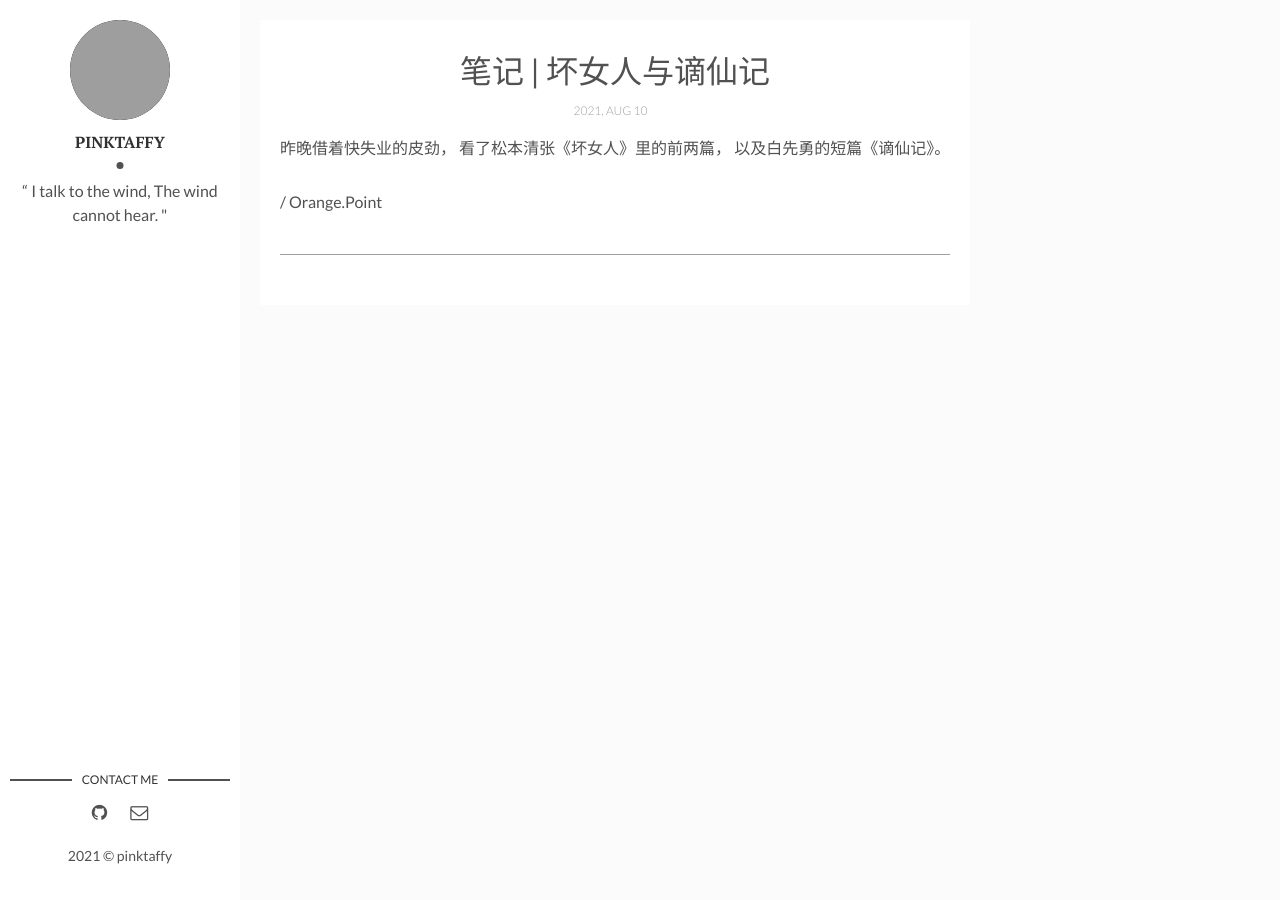
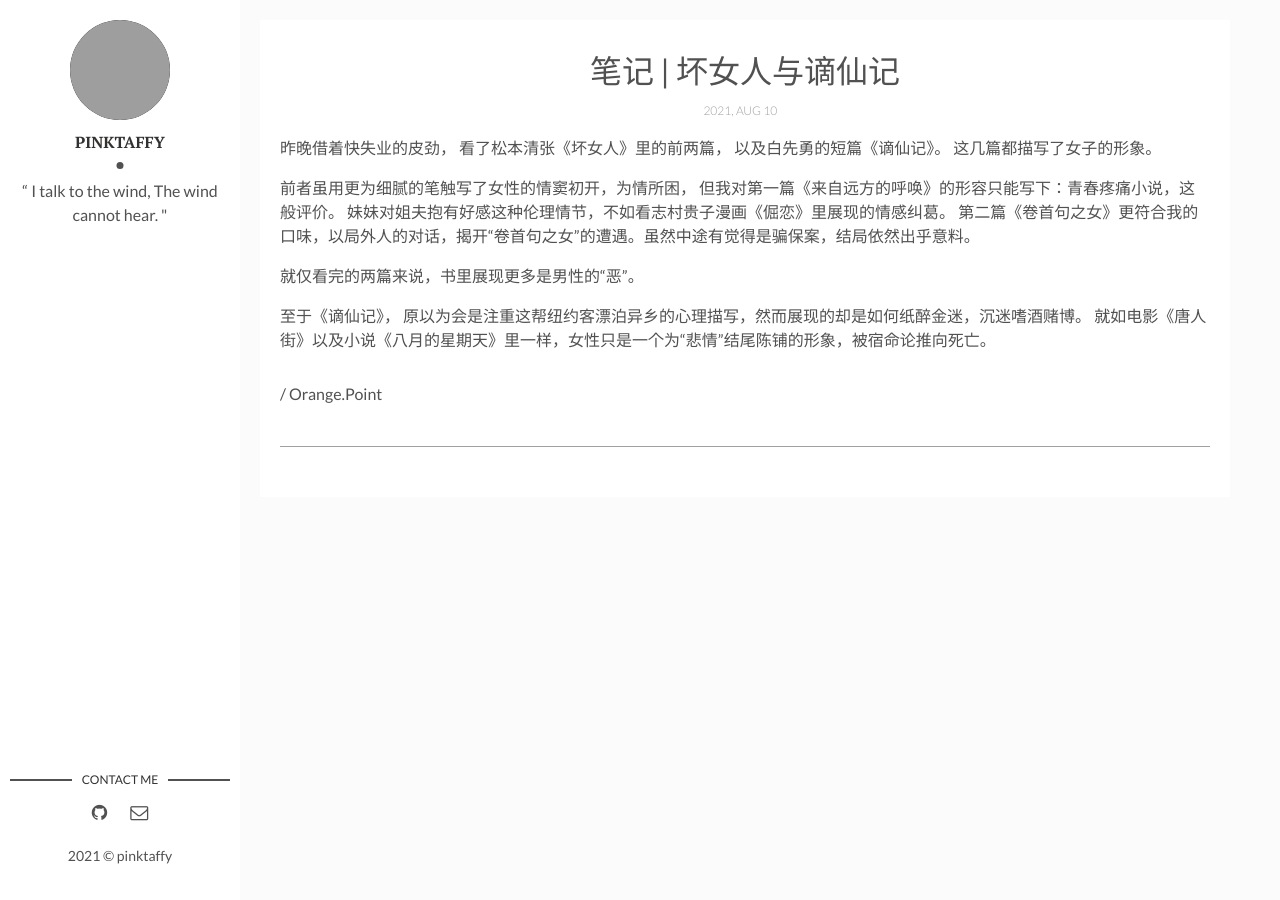
Before and after one commit to pinktaffy/orangepoint.gihub.io, a Jekyll site: the page built from _posts/2021-08-10-read-note-1.markdown, in a window 1280 px wide. Built offline with Jekyll 4.4.1, drawn with Linux system fonts in a browser that asks for light colours; grey boxes are pictures that could not be loaded.

Commit message:
new version

```diff
--- a/_posts/2021-08-10-read-note-1.markdown
+++ b/_posts/2021-08-10-read-note-1.markdown
@@ -6,3 +6,10 @@ categories: note
 ---
 
 昨晚借着快失业的皮劲， 看了松本清张《坏女人》里的前两篇， 以及白先勇的短篇《谪仙记》。
+这几篇都描写了女子的形象。
+
+前者虽用更为细腻的笔触写了女性的情窦初开，为情所困， 但我对第一篇《来自远方的呼唤》的形容只能写下：青春疼痛小说，这般评价。 妹妹对姐夫抱有好感这种伦理情节，不如看志村贵子漫画《倔恋》里展现的情感纠葛。 第二篇《卷首句之女》更符合我的口味，以局外人的对话，揭开“卷首句之女”的遭遇。虽然中途有觉得是骗保案，结局依然出乎意料。
+
+就仅看完的两篇来说，书里展现更多是男性的“恶”。
+
+ 至于《谪仙记》， 原以为会是注重这帮纽约客漂泊异乡的心理描写，然而展现的却是如何纸醉金迷，沉迷嗜酒赌博。 就如电影《唐人街》以及小说《八月的星期天》里一样，女性只是一个为“悲情”结尾陈铺的形象，被宿命论推向死亡。
```
Also changed, not shown: 1 other file.
